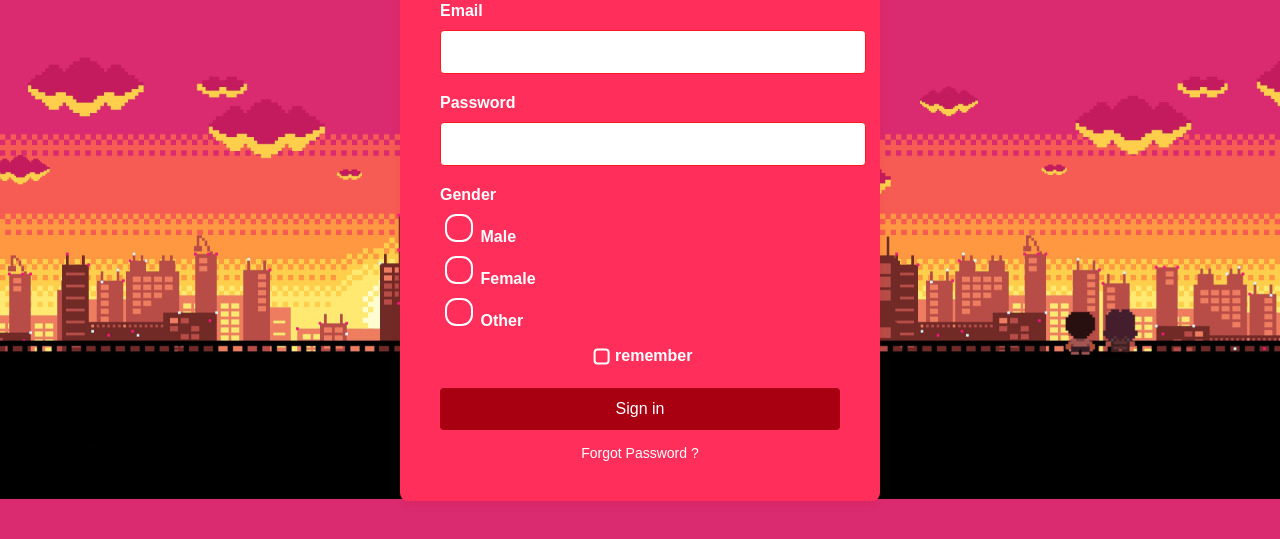
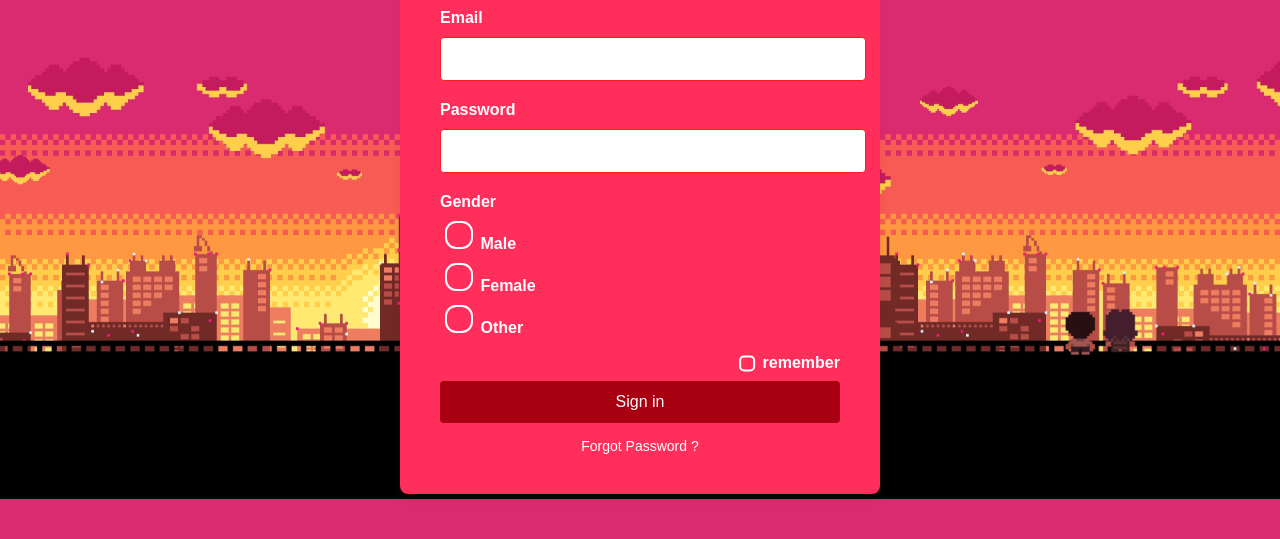
Before and after one commit to TQD-IT/Custom_Login, a plain HTML site: page index.html in a window 1280 px wide. Shown: the part 221-760 px from the top of the page. Drawn offline with Linux system fonts and the light colour scheme.

Commit message:
chỉnh sửa lần 3

```diff
--- a/index.html
+++ b/index.html
@@ -29,11 +29,13 @@
       </div>
       <div class="remember">
         <label for="remember">
-          <input type="checkbox" id="remember" name="remember" />
+          <input type="checkbox" id="rem" name="remember" />
           remember </label
         ><br /><br />
       </div>
-      <button type="submit">Sign in</button>
+      <div class="button">
+        <button type="submit">Sign in</button>
+      </div>
       <div class="forgot-password">
         <a href="#">Forgot Password ?</a>
       </div>
--- a/style.css
+++ b/style.css
@@ -70,17 +70,23 @@ input[type="radio"] {
   font-size: 16px;
 }
 
+.remember {
+  text-align: right;
+  height: 35px;
+}
+
 .remember input[type="checkbox"] {
   appearance: none;
   width: 16px;
   height: 16px;
   border: 2px solid #ffffff;
-  border-radius: 4px;
+  border-radius: 5px;
   display: inline-block;
   position: relative;
   cursor: pointer;
   transition: 0.3s;
-  transform: translate(10%, 40%);
+  margin: ;
+  transform: translate(1%, 40%);
 }
 .remember input[type="checkbox"]:checked {
   background-color: #ff7e43;
```
